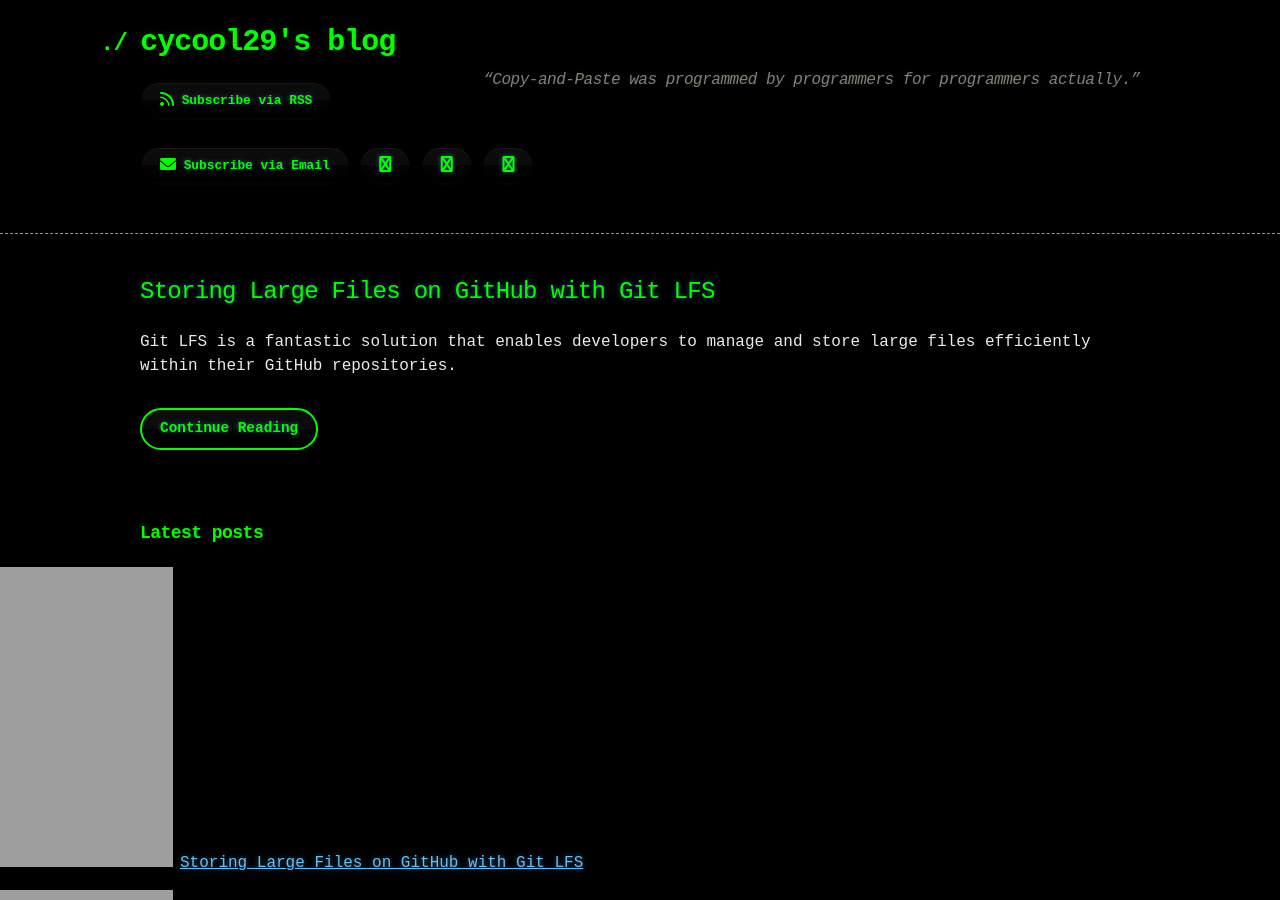
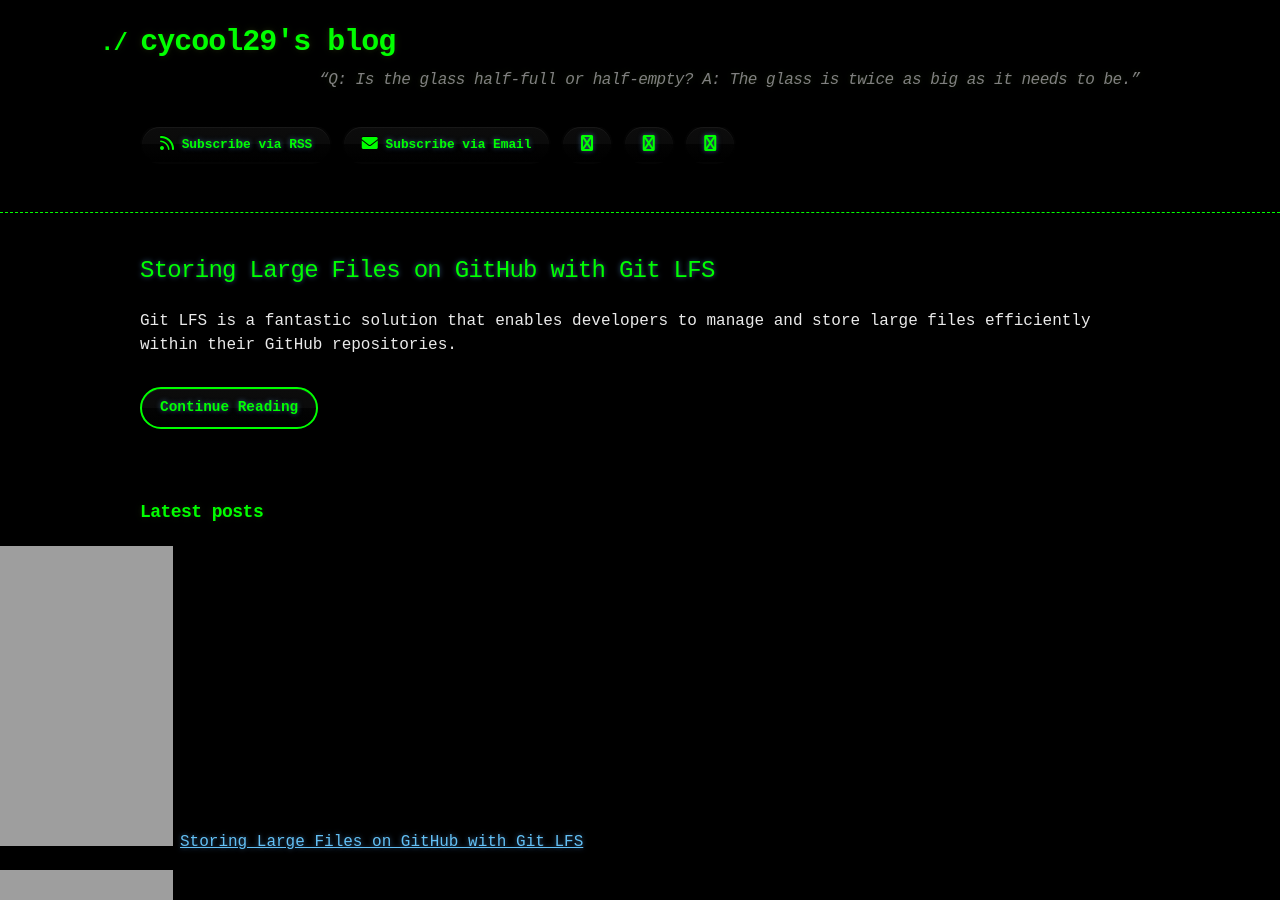
Before and after one commit to cycool29/cycool29.github.io, a Jekyll site: the page built from index.md, in a window 1280 px wide and 900 px high. Built offline with Jekyll 4.4.1, drawn with Linux system fonts in a browser that asks for light colours; a style sheet for code colours, icons or effects is not loaded.

Commit message:
Update quotes

```diff
--- a/_config.yml
+++ b/_config.yml
@@ -1,5 +1,5 @@
 title: cycool29's blog
-description: "“Copy-and-Paste was programmed by programmers for programmers actually.” "
+description: "“Q: Is the glass half-full or half-empty? A: The glass is twice as big as it needs to be.” "
 bio: A high school student. Intermediate in Python, Git, Bash. Learning JavaScript. He/Him. "
 author: cycool29
 url: https://cycool29.github.io
```
